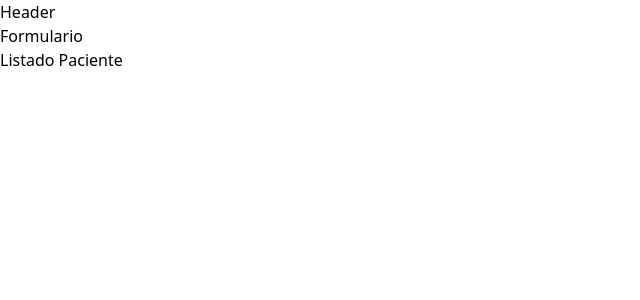
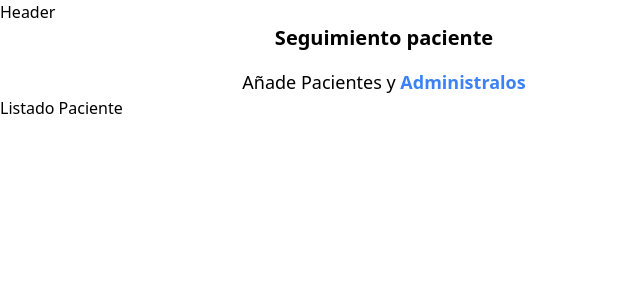
Before and after one commit to Rexpeto/veterianaria-react, a React (Vite) app: page / in a window 1280 px wide. Shown: the top 300 px of the page, without its empty margins (0-640 px from the left). Built offline with nearby package versions, Linux system fonts and the light colour scheme.

Commit message:
Titulos en componentes

```diff
--- a/src/components/Formulario.jsx
+++ b/src/components/Formulario.jsx
@@ -1,6 +1,9 @@
 const Formulario = () => {
     return (
-        <h1>Formulario</h1>
+        <div className="md:w-1/2 lg:w-3/5 text-center">
+            <h2 className="font-black text-xl">Seguimiento paciente</h2>
+            <p className="text-lg mt-4">Añade Pacientes y <span className="text-blue-500 font-bold">Administralos</span></p>
+        </div>
     );
 }
 
```
